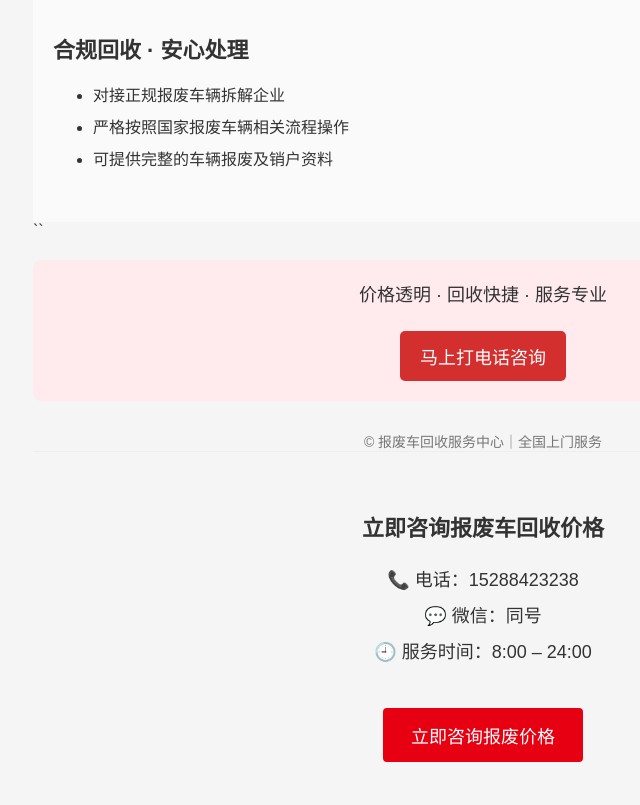
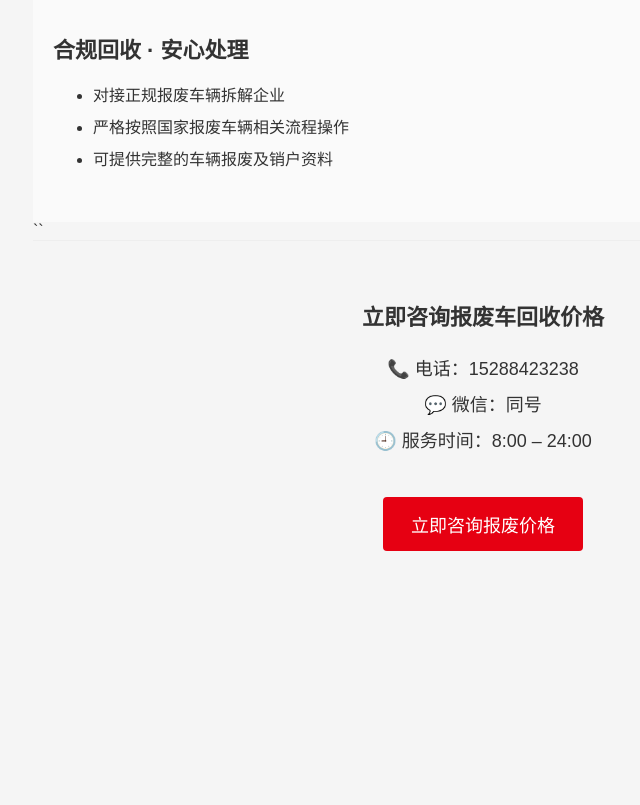
Before and after one commit to tingzhou1023/tingzhou1023.github.io, a plain HTML site: page index.html in a window 1280 px wide. Shown: the part 911-1716 px from the top of the page, without its empty margins (157-797 px from the left). After the commit the page ends 1522 px from the top, so only its background shows below. Drawn offline with Linux system fonts and the light colour scheme.

Commit message:
Update index.html

```diff
--- a/index.html
+++ b/index.html
@@ -153,16 +153,7 @@
 </section>
 ``
 
-    <!-- 转化区 -->
-    <div class="cta">
-        <p>价格透明 · 回收快捷 · 服务专业</p>
-        <a class="phone-btn" href="tel:13800000000">马上打电话咨询</a>
-    </div>
 
-    <!-- 底部 -->
-    <div class="footer">
-        © 报废车回收服务中心｜全国上门服务
-    </div>
 
     <section style="padding:40px 20px;text-align:center;border-top:1px solid #eee;">
   <h2 style="font-size:22px;margin-bottom:20px;">立即咨询报废车回收价格</h2>
```
